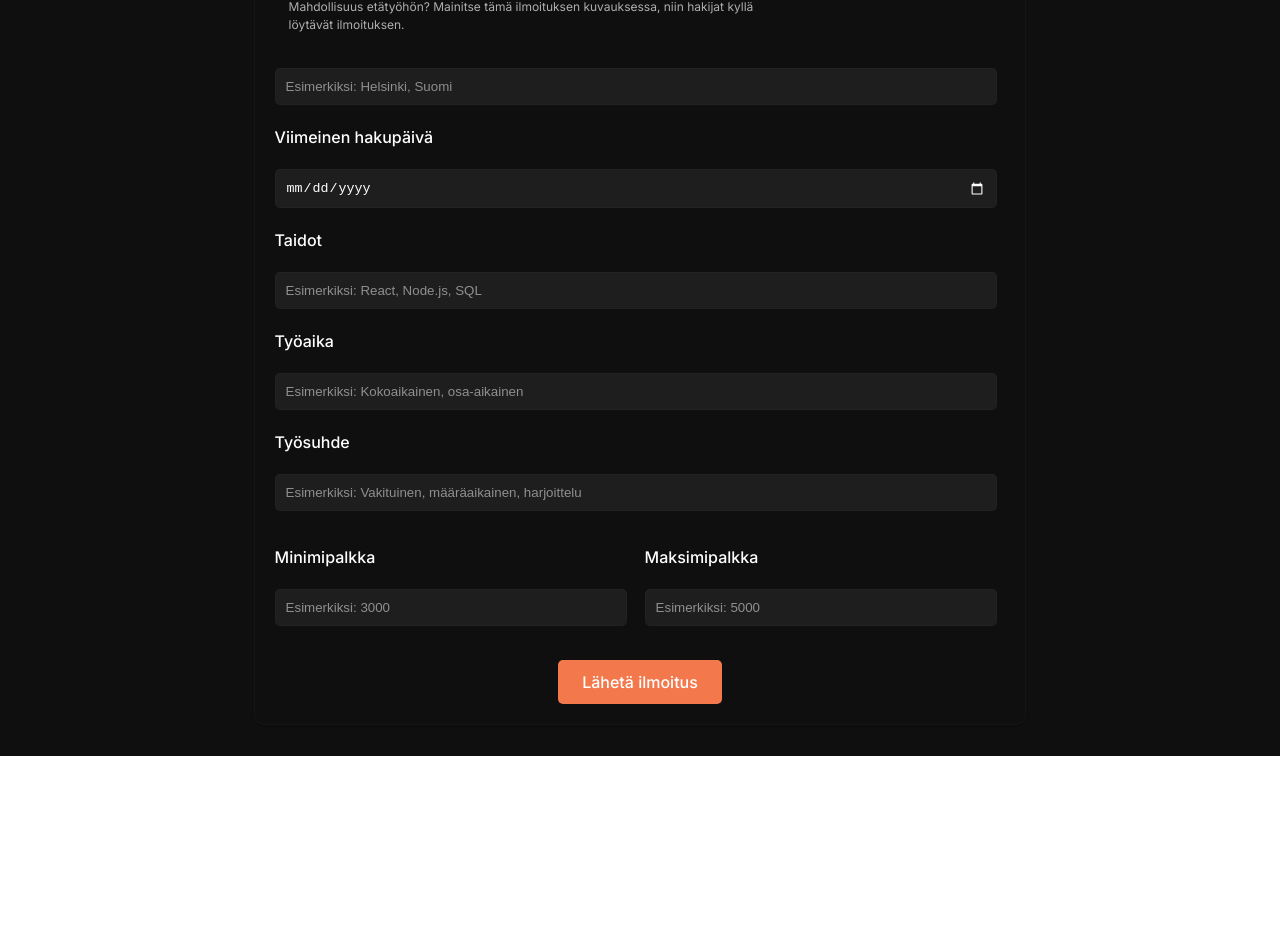
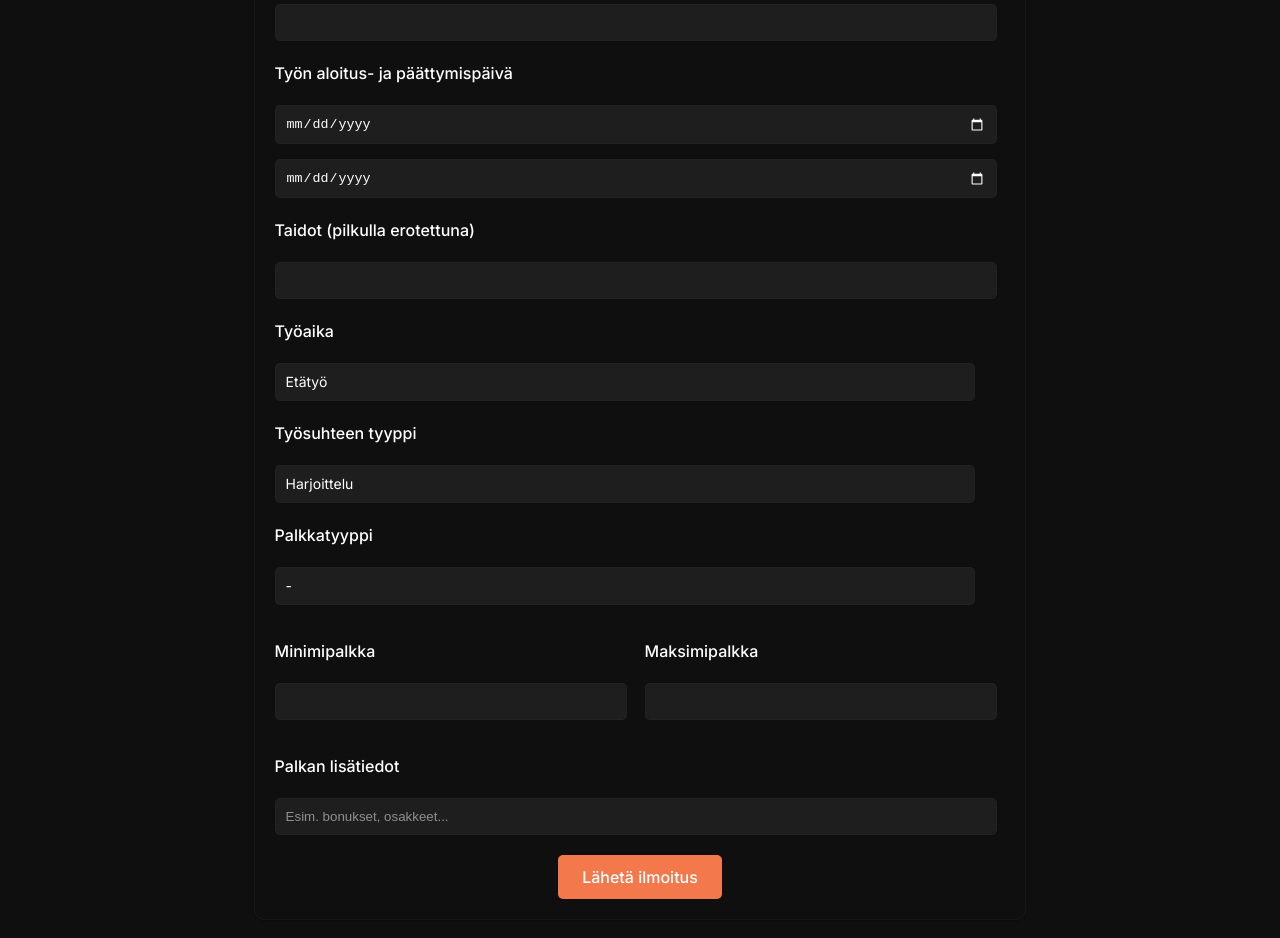
Before and after one commit to KimRautiainen/ekaDuuniFrontend, a React (Vite) app: page /jobadcreating in a window 1280 px wide. Shown: the part 1236-2174 px from the top of the page. Before the commit the page ends 1992 px from the top, so only its background shows below. Built offline with nearby package versions, Linux system fonts and the light colour scheme; no server answers.

Commit message:
get profile, create a new profile and update profile hooks done

```diff
--- a/src/pages/JobAdCreating.css
+++ b/src/pages/JobAdCreating.css
@@ -388,3 +388,20 @@ input[type="date"]::-webkit-calendar-picker-indicator {
 .submit-button:hover {
 background-color: #d8653e; /* Tummempi hover-efekti */
 }
+.input-group select {
+  width: 100%;
+  padding: 10px;
+  border-radius: 5px;
+  border: 1px solid rgba(47, 47, 47, 0.25);
+  background: #1e1e1e;
+  color: white;
+  margin-top: 15px;
+  font-size: 14px;
+  font-family: Inter, sans-serif;
+  appearance: none; /* Optional: removes default arrow styling */
+}
+
+.input-group select:focus {
+  outline: none;
+  border-color: white; /* Optional focus color */
+}
--- a/src/pages/JobAdCreating.jsx
+++ b/src/pages/JobAdCreating.jsx
@@ -1,29 +1,74 @@
 import { useState } from "react";
+import useJobs from "../hooks/jobHooks";
 import "./JobAdCreating.css";
 import Navbar2 from "../components/Navbar2";
 
 const JobAdCreating = () => {
-  const [selectedLogo, setSelectedLogo] = useState(null);
-  const [selectedAdImage, setSelectedAdImage] = useState(null);
-  const [jobDescription, setJobDescription] = useState("");
-  const [jobLocation, setJobLocation] = useState("");
-  const [applicationDeadline, setApplicationDeadline] = useState("");
-  const [skills, setSkills] = useState("");
-  const [workTime, setWorkTime] = useState("");
-  const [employmentType, setEmploymentType] = useState("");
-  const [minSalary, setMinSalary] = useState(""); // Minimipalkka
-  const [maxSalary, setMaxSalary] = useState(""); // Maksimipalkka
+  const { createJob } = useJobs();
+  const [form, setForm] = useState({
+    title: "",
+    company: "",
+    location: "",
+    start_date: "",
+    end_date: "",
+    work_type: "remote",
+    employment_type: "internship",
+    salary_type: "",
+    min_salary: "",
+    max_salary: "",
+    salary_details: "",
+    job_description: "",
+    skills: "",
+    apply_type: "internal",
+    logo: "",
+    poster_image: "",
+  });
 
-  const handleImageChange = (event, setImage) => {
-    const file = event.target.files[0];
+  const handleChange = (e) => {
+    setForm({ ...form, [e.target.name]: e.target.value });
+  };
+
+  const handleFileChange = (e, field) => {
+    const file = e.target.files[0];
     if (file) {
-      const imageUrl = URL.createObjectURL(file);
-      setImage(imageUrl);
+      const previewUrl = URL.createObjectURL(file); // Optional preview
+      setForm((prev) => ({
+        ...prev,
+        [field]: previewUrl,
+        [`${field}File`]: file, // Store actual File for upload
+      }));
     }
   };
+  const handleSubmit = async () => {
+    const formData = new FormData();
 
-  const handleSubmit = () => {
-    alert("Ilmoitus lähetetty!");
+    formData.append("title", form.title);
+    formData.append("company", form.company);
+    formData.append("location", form.location);
+    formData.append("start_date", form.start_date);
+    formData.append("end_date", form.end_date);
+    formData.append("work_type", form.work_type);
+    formData.append("employment_type", form.employment_type);
+    formData.append("salary_type", form.salary_type);
+    formData.append("min_salary", form.min_salary);
+    formData.append("max_salary", form.max_salary);
+    formData.append("salary_details", form.salary_details);
+    formData.append("job_description", form.job_description);
+    formData.append("apply_type", form.apply_type);
+    formData.append("skills", JSON.stringify(
+      form.skills
+        .split(",")
+        .map((s) => s.trim())
+        .filter((s) => s)
+    ));
+
+    // Append actual image files (not blob URLs!)
+    if (form.logoFile) formData.append("logo", form.logoFile);
+    if (form.posterImageFile) formData.append("poster_image", form.posterImageFile);
+
+    const result = await createJob(formData);
+    if (result) alert("Job created successfully!");
+    else alert("Failed to create job.");
   };
 
   return (
@@ -39,167 +84,235 @@ const JobAdCreating = () => {
             </span>
           </p1>
         </div>
+
         <h2>Ilmoituksen tiedot</h2>
         <div className="container-info">
           <div className="input-container">
             <div className="input-group">
-              <label htmlFor="job-title">Ilmoituksen otsikko</label>
-              <input type="text" id="job-title" placeholder="Esimerkiksi: Ohjelmistokehittäjä" />
+              <label>Ilmoituksen otsikko</label>
+              <input
+                type="text"
+                name="title"
+                value={form.title}
+                onChange={handleChange}
+              />
             </div>
             <div className="input-group">
-              <label htmlFor="employer-name">Työnantajan nimi</label>
-              <input type="text" id="employer-name" placeholder="Esimerkiksi: Yritys Oy" />
+              <label>Työnantajan nimi</label>
+              <input
+                type="text"
+                name="company"
+                value={form.company}
+                onChange={handleChange}
+              />
             </div>
           </div>
- {/* Työnantajan logo */}
- <div className="logo-section">
-            <h3>Työnantajan logo <span className="optional-text">(vapaaehtoinen)</span></h3>
+
+          {/* Logo Upload */}
+          <div className="logo-section">
+            <h3>
+              Työnantajan logo{" "}
+              <span className="optional-text">(vapaaehtoinen)</span>
+            </h3>
             <div className="logo-container">
               <div className="logo-preview">
-                {selectedLogo ? (
-                  <img src={selectedLogo} alt="Logo" className="full-preview-image" />
+                {form.logo ? (
+                  <img
+                    src={form.logo}
+                    alt="Logo"
+                    className="full-preview-image"
+                  />
                 ) : (
                   <span className="placeholder-text">Esikatselu</span>
                 )}
               </div>
               <div className="logo-info">
-                <p>Tämä on ilmoituksen yhteydessä näytettävä kuva. <br /> Suositeltava kuvamuoto .png ja leveys vähintään 400 px.</p>
+                <p>
+                  Tämä on ilmoituksen yhteydessä näytettävä kuva. <br />
+                  Suositeltava kuvamuoto .png ja leveys vähintään 400 px.
+                </p>
                 <div className="button-group">
-                  <input type="file" id="logoUpload" accept="image/*" onChange={(e) => handleImageChange(e, setSelectedLogo)} hidden />
-                  <label htmlFor="logoUpload" className="upload-button">Lataa laitteelta</label>
+                  <input
+                    type="file"
+                    id="logoUpload"
+                    accept="image/*"
+                    onChange={(e) => handleFileChange(e, "logo")}
+                    hidden
+                  />
+                  <label htmlFor="logoUpload" className="upload-button">
+                    Lataa laitteelta
+                  </label>
                 </div>
               </div>
             </div>
           </div>
 
-          {/* Ilmoituksen kuva */}
+          {/* Poster Image Upload */}
           <div className="ad-image-section">
-            <h3>Ilmoituksen kuva <span className="optional-text">(vapaaehtoinen)</span></h3>
+            <h3>
+              Ilmoituksen kuva{" "}
+              <span className="optional-text">(vapaaehtoinen)</span>
+            </h3>
             <div className="ad-image-container">
               <div className="ad-image-preview">
-                {selectedAdImage ? (
-                  <img src={selectedAdImage} alt="Ilmoituksen kuva" className="full-preview-image" />
+                {form.poster_image ? (
+                  <img
+                    src={form.poster_image}
+                    alt="Poster"
+                    className="full-preview-image"
+                  />
                 ) : (
                   <span className="placeholder-text">Esikatselu</span>
                 )}
               </div>
               <div className="logo-info">
-                <p>Tämä on ilmoituksen yhteydessä näytettävä kuva. <br /> Suositeltava kuvamuoto .jpg ja koko vähintään
-                  1200 x 630 pikseliä.
-                  Liitteiden enimmäiskoko on 20 Mt.
+                <p>
+                  Tämä on ilmoituksen yhteydessä näytettävä kuva. <br />
+                  Suositeltava kuvamuoto .jpg ja koko vähintään 1200 x 630
+                  pikseliä. Liitteiden enimmäiskoko on 20 Mt.
                 </p>
                 <div className="button-group">
-                  <input type="file" id="adImageUpload" accept="image/*" onChange={(e) => handleImageChange(e, setSelectedAdImage)} hidden />
-                  <label htmlFor="adImageUpload" className="upload-button">Lataa laitteelta</label>
+                  <input
+                    type="file"
+                    id="adImageUpload"
+                    accept="image/*"
+                    onChange={(e) => handleFileChange(e, "poster_image")}
+                    hidden
+                  />
+                  <label htmlFor="adImageUpload" className="upload-button">
+                    Lataa laitteelta
+                  </label>
                 </div>
               </div>
             </div>
           </div>
 
-          {/* Ilmoituksen sisältö */}
           <div className="job-description-section">
             <h3>Ilmoituksen sisältö</h3>
             <textarea
               className="job-description-input"
-              placeholder="Vältä kliseitä ja kerro konkreettisia esimerkkejä siitä, mitä työntekijä pääsee tekemään..."
-              value={jobDescription}
-              onChange={(e) => setJobDescription(e.target.value)}
-            ></textarea>
-          </div>
-
-          {/* Työpaikan sijainti */}
-          <div className="input-group">
-            <label htmlFor="job-location">Työpaikan sijainti</label>
-            <p className="helper-text">
-              Mahdollisuus etätyöhön? Mainitse tämä ilmoituksen kuvauksessa, niin hakijat kyllä löytävät ilmoituksen.
-            </p>
-            <input
-              type="text"
-              id="job-location"
-              placeholder="Esimerkiksi: Helsinki, Suomi"
-              value={jobLocation}
-              onChange={(e) => setJobLocation(e.target.value)}
+              name="job_description"
+              value={form.job_description}
+              onChange={handleChange}
+              placeholder="Kuvaus..."
             />
           </div>
 
-          {/* Viimeinen hakupäivä */}
           <div className="input-group">
-            <label htmlFor="application-deadline">Viimeinen hakupäivä</label>
+            <label>Työpaikan sijainti</label>
             <input
-              type="date"
-              id="application-deadline"
-              value={applicationDeadline}
-              onChange={(e) => setApplicationDeadline(e.target.value)}
+              type="text"
+              name="location"
+              value={form.location}
+              onChange={handleChange}
             />
           </div>
 
-          {/* Taidot */}
           <div className="input-group">
-            <label htmlFor="skills">Taidot</label>
+            <label>Työn aloitus- ja päättymispäivä</label>
             <input
-              type="text"
-              id="skills"
-              placeholder="Esimerkiksi: React, Node.js, SQL"
-              value={skills}
-              onChange={(e) => setSkills(e.target.value)}
+              type="date"
+              name="start_date"
+              value={form.start_date}
+              onChange={handleChange}
+            />
+            <input
+              type="date"
+              name="end_date"
+              value={form.end_date}
+              onChange={handleChange}
             />
           </div>
 
-          {/* Työaika */}
           <div className="input-group">
-            <label htmlFor="work-time">Työaika</label>
+            <label>Taidot (pilkulla erotettuna)</label>
             <input
               type="text"
-              id="work-time"
-              placeholder="Esimerkiksi: Kokoaikainen, osa-aikainen"
-              value={workTime}
-              onChange={(e) => setWorkTime(e.target.value)}
+              name="skills"
+              value={form.skills}
+              onChange={handleChange}
             />
           </div>
 
-          {/* Työsuhde */}
           <div className="input-group">
-            <label htmlFor="employment-type">Työsuhde</label>
-            <input
-              type="text"
-              id="employment-type"
-              placeholder="Esimerkiksi: Vakituinen, määräaikainen, harjoittelu"
-              value={employmentType}
-              onChange={(e) => setEmploymentType(e.target.value)}
-            />
+            <label>Työaika</label>
+            <select
+              name="work_type"
+              value={form.work_type}
+              onChange={handleChange}
+            >
+              <option value="remote">Etätyö</option>
+              <option value="hybrid">Hybridi</option>
+              <option value="onsite">Läsnätyö</option>
+            </select>
           </div>
 
-          {/* Palkkahaarukka */}
+          <div className="input-group">
+            <label>Työsuhteen tyyppi</label>
+            <select
+              name="employment_type"
+              value={form.employment_type}
+              onChange={handleChange}
+            >
+              <option value="internship">Harjoittelu</option>
+              <option value="fixed">Määräaikainen</option>
+              <option value="permanent">Vakituinen</option>
+              <option value="part_time">Osa-aikainen</option>
+              <option value="contract">Sopimustyö</option>
+            </select>
+          </div>
+
+          <div className="input-group">
+            <label>Palkkatyyppi</label>
+            <select
+              name="salary_type"
+              value={form.salary_type}
+              onChange={handleChange}
+            >
+              <option value="">-</option>
+              <option value="monthly">Kuukausipalkka</option>
+              <option value="hourly">Tuntipalkka</option>
+              <option value="yearly">Vuotuinen</option>
+            </select>
+          </div>
+
           <div className="input-container">
             <div className="input-group">
-              <label htmlFor="min-salary">Minimipalkka</label>
+              <label>Minimipalkka</label>
               <input
                 type="number"
-                id="min-salary"
-                placeholder="Esimerkiksi: 3000"
-                value={minSalary}
-                onChange={(e) => setMinSalary(e.target.value)}
+                name="min_salary"
+                value={form.min_salary}
+                onChange={handleChange}
               />
             </div>
             <div className="input-group">
-              <label htmlFor="max-salary">Maksimipalkka</label>
+              <label>Maksimipalkka</label>
               <input
                 type="number"
-                id="max-salary"
-                placeholder="Esimerkiksi: 5000"
-                value={maxSalary}
-                onChange={(e) => setMaxSalary(e.target.value)}
+                name="max_salary"
+                value={form.max_salary}
+                onChange={handleChange}
               />
             </div>
           </div>
 
-          {/* Lähetä ilmoitus -nappi */}
+          <div className="input-group">
+            <label>Palkan lisätiedot</label>
+            <input
+              type="text"
+              name="salary_details"
+              value={form.salary_details}
+              onChange={handleChange}
+              placeholder="Esim. bonukset, osakkeet..."
+            />
+          </div>
+
           <div className="button-container">
             <button className="submit-button" onClick={handleSubmit}>
               Lähetä ilmoitus
             </button>
           </div>
-
         </div>
       </div>
     </div>
--- a/src/utils/auth-config.js
+++ b/src/utils/auth-config.js
@@ -1,5 +1,5 @@
 // ✅ Helper function to get token dynamically (avoiding stale token issues)
-export const getAuthConfig = () => {
+export const getAuthConfig = (isMultipart = false) => {
   const token = localStorage.getItem("token");
 
   if (!token) {
@@ -9,7 +9,9 @@ export const getAuthConfig = () => {
 
   return {
     headers: {
-      "Content-Type": "application/json",
+      ...(isMultipart
+        ? {} // Let axios set Content-Type automatically for multipart
+        : { "Content-Type": "application/json" }),
       Authorization: `Bearer ${token}`,
     },
   };
```
Also changed, not shown: src/hooks/jobHooks.js (+4 -4 lines), src/hooks/profileHooks.js (added, +51 -0 lines). Lines whose indentation alone changed are shown as unchanged.
